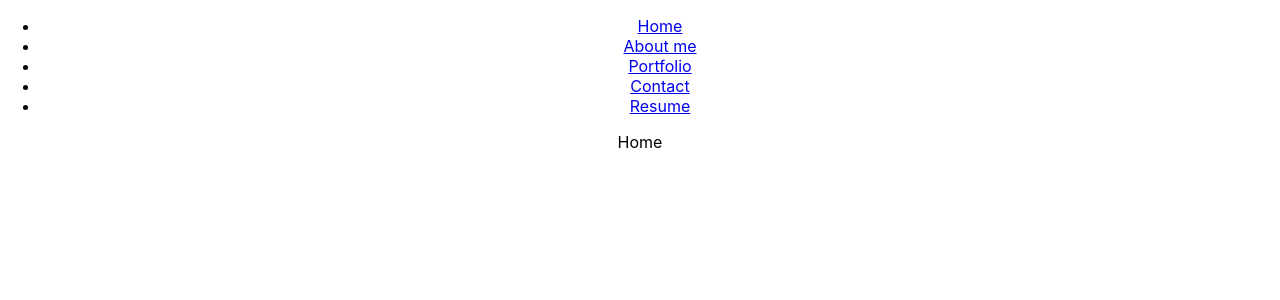
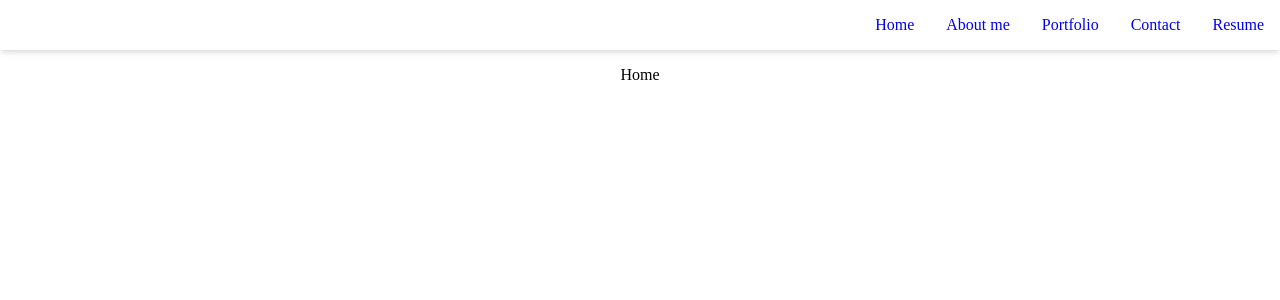
Before and after one commit to Jlnaraga/portfolio-react, a React (Create React App) app: page /#/resume in a window 1280 px wide. Before the commit this address led to /. Shown: the top 300 px of the page. Built offline with nearby package versions, Linux system fonts and the light colour scheme; the HTML template or start-up script is replaced by a standard one.

Commit message:
added some styling in index.css

```diff
--- a/src/index.css
+++ b/src/index.css
@@ -1,13 +1,21 @@
 body {
+  margin: 0 auto;
+
+}
+nav ul {
+  display: flex;
+  justify-content: flex-end;
+  list-style-type: none;
   margin: 0;
-  font-family: -apple-system, BlinkMacSystemFont, 'Segoe UI', 'Roboto', 'Oxygen',
-    'Ubuntu', 'Cantarell', 'Fira Sans', 'Droid Sans', 'Helvetica Neue',
-    sans-serif;
-  -webkit-font-smoothing: antialiased;
-  -moz-osx-font-smoothing: grayscale;
+  padding: 0;
+  box-shadow: 0 4px 6px -1px rgba(0, 0, 0, 0.1), 0 2px 4px -1px rgba(0, 0, 0, 0.06);
 }
 
-code {
-  font-family: source-code-pro, Menlo, Monaco, Consolas, 'Courier New',
-    monospace;
+nav a {
+  text-decoration: none;
+  display: inline-block;
+  padding: 1rem;
 }
+.main {
+  padding: 1rem;
+}
```
